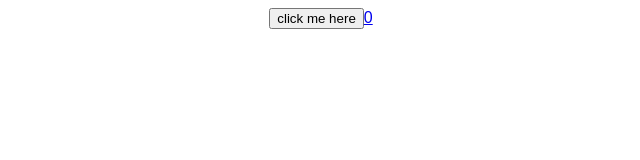
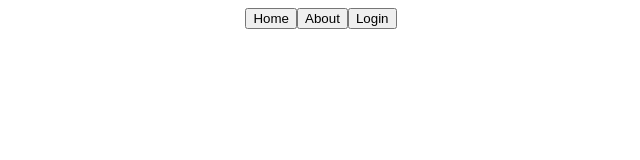
Before and after one commit to krzysiou/Mandatum, a React (Create React App) app: page / in a window 1280 px wide. Shown: the top 160 px of the page, without its empty margins (319-959 px from the left). Built offline with nearby package versions, Linux system fonts and the light colour scheme.

Commit message:
implement navbar without logic

```diff
--- a/src/App.tsx
+++ b/src/App.tsx
@@ -1,10 +1,10 @@
-import { Login } from "./pages/login/Login";
+import { NavBar } from "./pages/navbar/NavBar";
 import "./styles.css";
 
 export default function App() {
   return (
     <div className="App">
-      <Login/>
+      <NavBar/>
     </div>
   );
 }
--- a/src/pages/login/Login.tsx
+++ /dev/null
@@ -1,18 +0,0 @@
-import { useState } from "react";
-import { LoginButton } from "./components/LoginButton";
-
-export function Login():JSX.Element {
-  const [count, setCount] = useState(0)
-
-  const onClick = () => {
-    alert("test")
-    setCount(count + 1)
-  }
-
-  return (
-    <div>
-      <LoginButton slim={false} onPress={onClick}/>
-      <a href="#">{count}</a>
-    </div>
-  )
-}
--- a/src/pages/login/components/LoginButton.tsx
+++ /dev/null
@@ -1,15 +0,0 @@
-import React from "react"
-
-type Props = {
-  slim: boolean,
-  onPress: () => void
-}
-
-export function LoginButton({slim, onPress}:Props): JSX.Element {
-  console.log(slim ? "yes":"no")
-  const internalOnClick = () => {
-    onPress()
-  }
-
- return <button onClick={internalOnClick} className={ slim ? 'h-8': 'h-16'}>click me here</button>
-}
--- /dev/null
+++ b/src/pages/navbar/NavBar.tsx
@@ -0,0 +1,16 @@
+import { NavButton } from "./components/NavButton";
+
+
+export function NavBar():JSX.Element {
+  const redirect = (str: string) => {
+    return () => alert("redirecting to " + str);
+  }
+
+  return (
+    <div>
+      <NavButton label="Home" onPress={redirect("Home")}/>
+      <NavButton label="About" onPress={redirect("About")}/>
+      <NavButton label="Login" onPress={redirect("Login")}/>
+    </div>
+  )
+}
--- /dev/null
+++ b/src/pages/navbar/components/NavButton.tsx
@@ -0,0 +1,8 @@
+type Props = {
+  label: string,
+  onPress: () => void
+}
+
+export function NavButton({label, onPress}:Props): JSX.Element {
+ return <button onClick={ onPress }>{ label }</button>
+}
```
